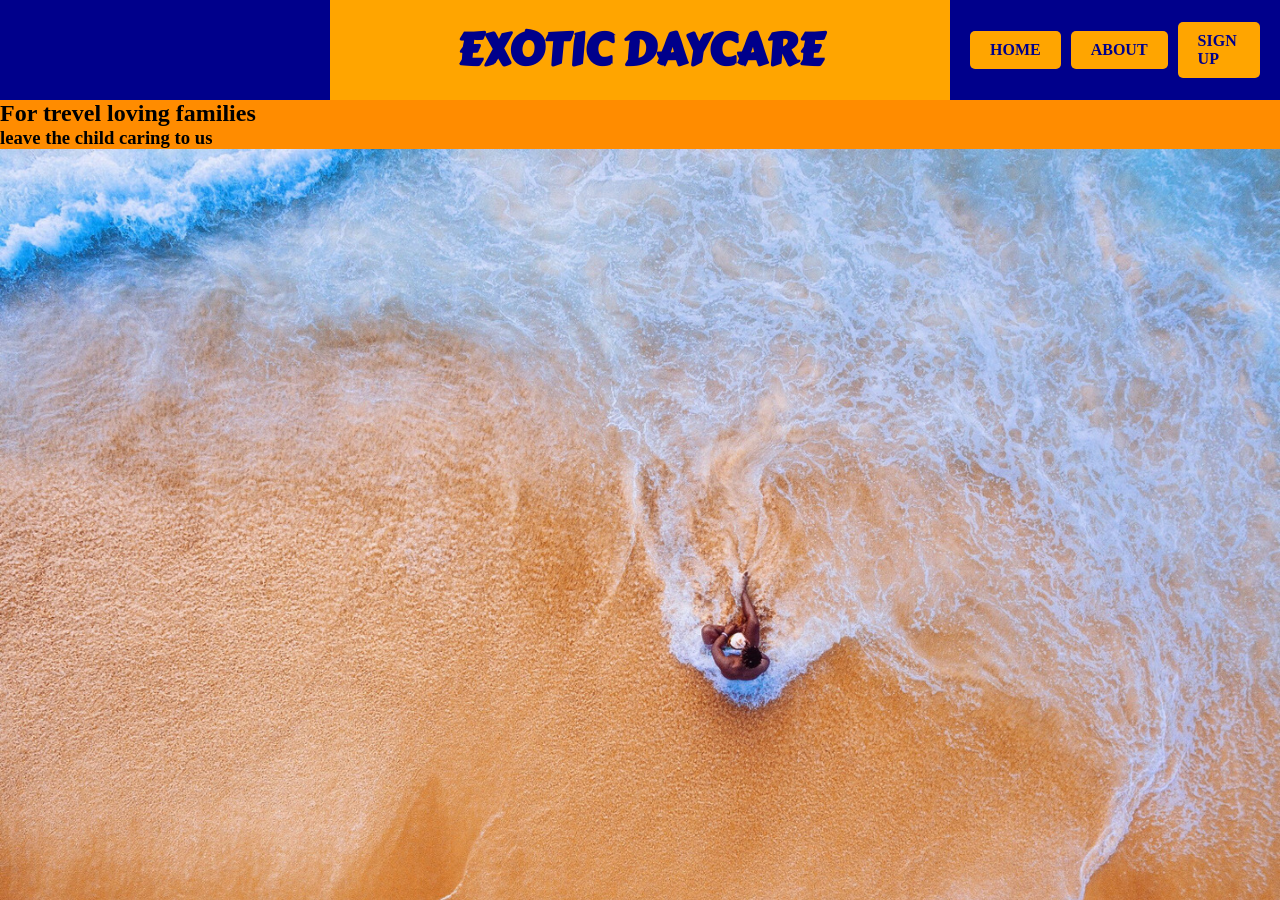
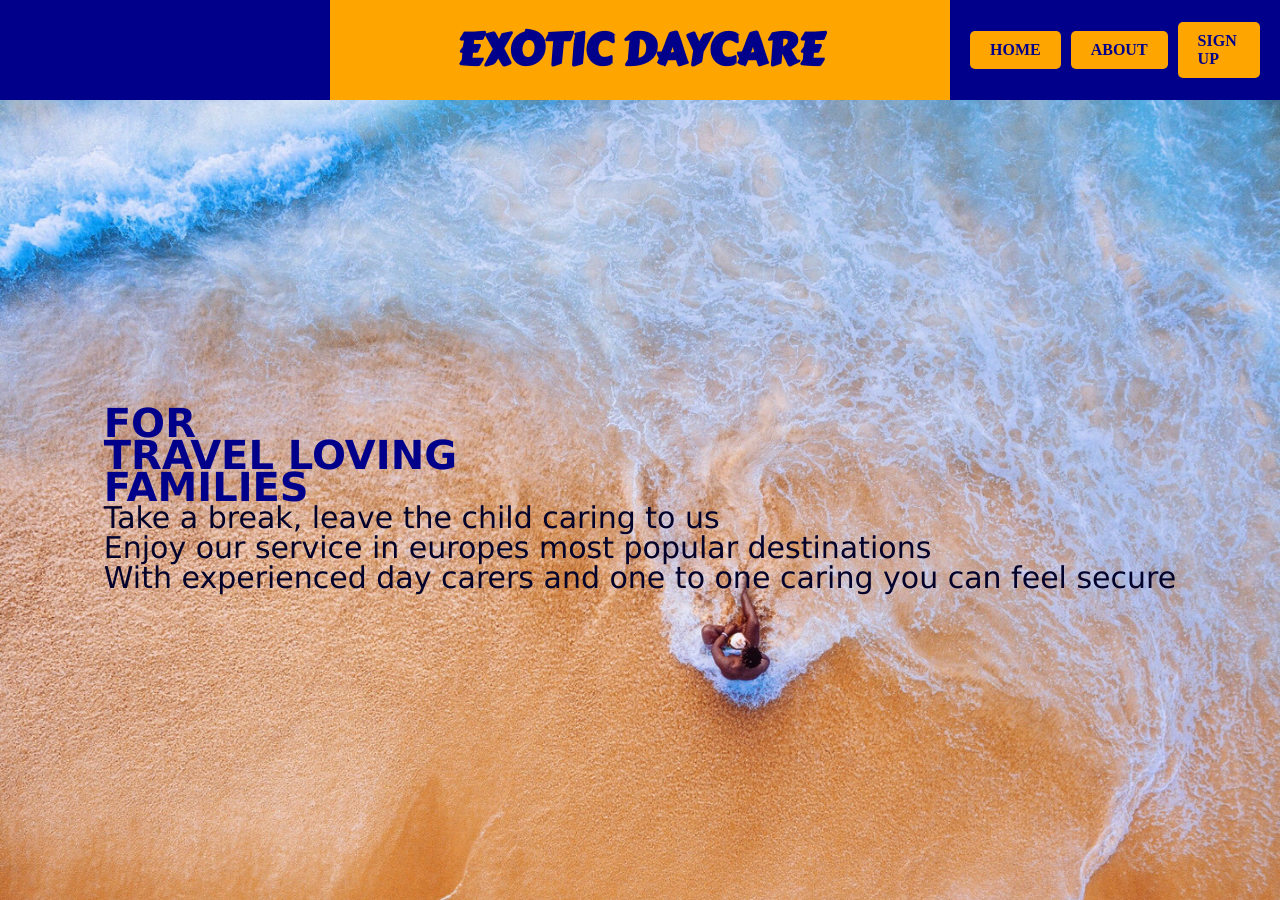
Before and after one commit to Apollon999/Exotic-Daycare, a plain HTML site: page index.html in a window 1280 px wide. Drawn offline with Linux system fonts and the light colour scheme.

Commit message:
add hero image and container text

```diff
--- a/assets/css/style.css
+++ b/assets/css/style.css
@@ -82,12 +82,8 @@ span {
 
 /* Homepage, hero-image and text */
 
-.homepage{
-    height: 600px;
-    width: 100%;
-    overflow: hidden;
-    position: relative;
-}
+
+
 
 .hero-image{
     background-image: url(../css/images/63561bacac8745eaae9320dae3a706b3.jpg);
@@ -96,7 +92,28 @@ span {
     height: 100vh;
 }
 
-.container{
-    background: darkorange;
+h1{
+    font-size: 40px;
+    line-height: 32px;
+    color: darkblue;
+    font-family: 'Lucida Sans', 'Lucida Sans Regular', 'Lucida Grande', 'Lucida Sans Unicode', Geneva, Verdana, sans-serif;
+    text-transform: uppercase;
+}
 
+p{
+font-size: 30px;
+line-height: 30px;
+color: rgb(2, 2, 43);
+font-family: 'Lucida Sans', 'Lucida Sans Regular', 'Lucida Grande', 'Lucida Sans Unicode', Geneva, Verdana, sans-serif;
 }
+
+main{
+    width: 100%;
+    background-image: url(../css/images/63561bacac8745eaae9320dae3a706b3.jpg);
+    background-size: cover;
+    background-repeat: no-repeat;
+    height: 100vh;
+    display: flex;
+    justify-content: center;
+    align-items: center;
+}
--- a/index.html
+++ b/index.html
@@ -30,11 +30,13 @@
             </div>
         </div>
     </header>
-    <div class="hero-image">
-    <div class="container">
-        <h2>For trevel loving families</h2>
-        <h3 id="cover-text-h3">leave the child caring to us</h3>
-    </div>
-    </div>
+
+    <main>
+        <div>
+        <h1>For<br>travel loving<br>families</h1>
+        <p>Take a break, leave the child caring to us<br>Enjoy our service in europes most popular destinations<br>
+        With experienced day carers and one to one caring you can feel secure</p>
+        </div>
+    </main>
 </body>
 </html>
```
